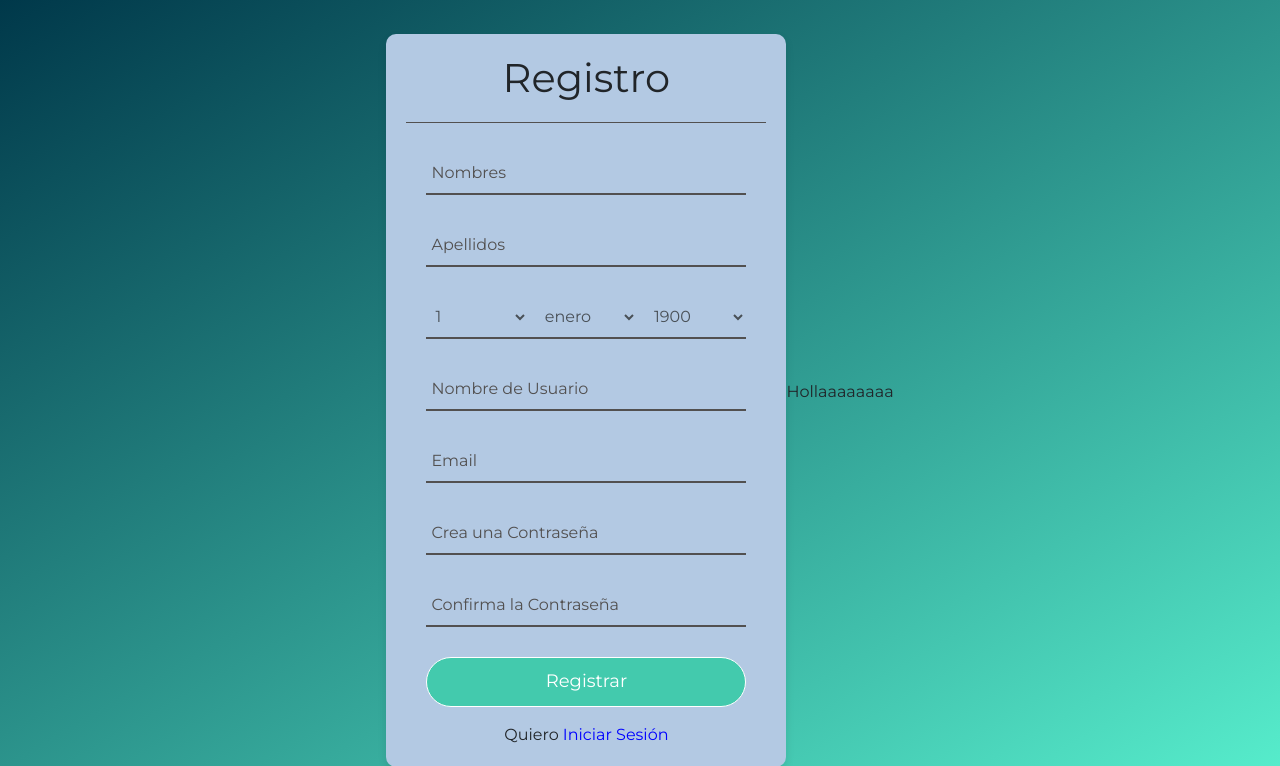
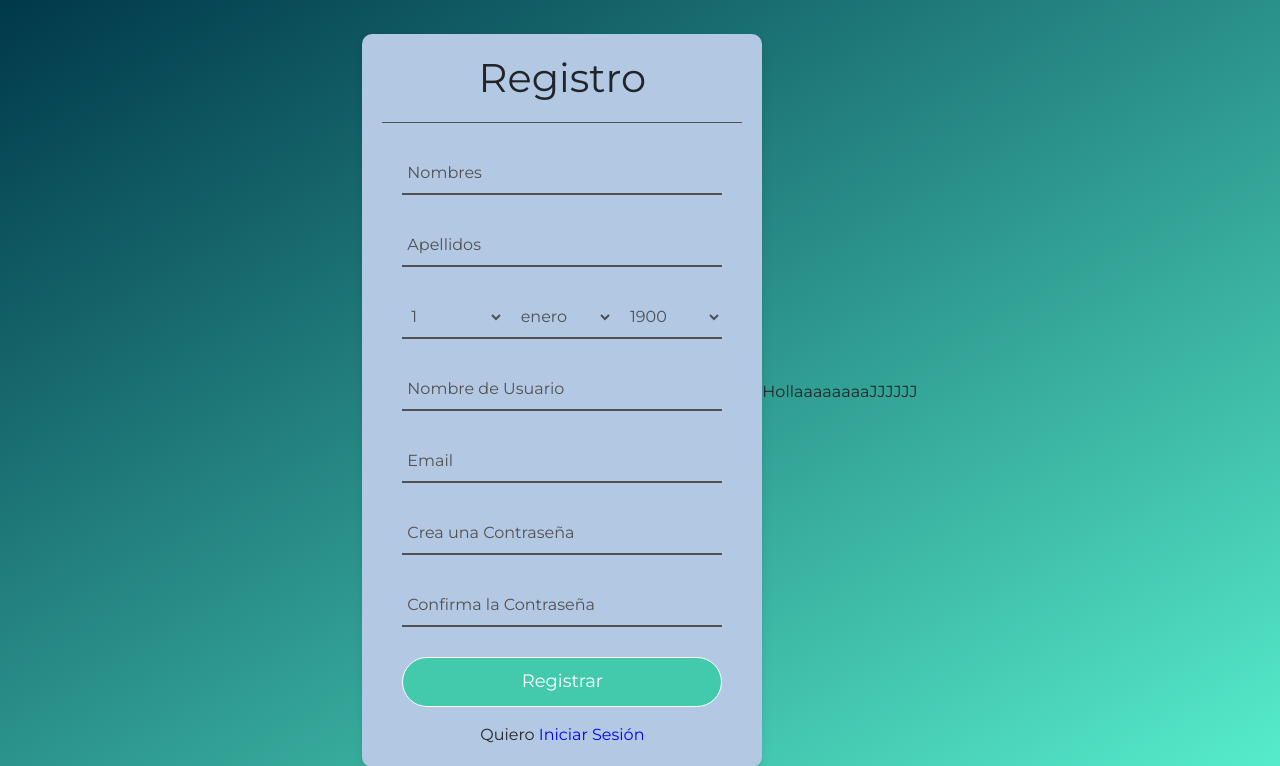
Before and after one commit to carlitos040506/LineDoctor, a Django app: page /paginas/registro/ in a window 1280 px wide. Shown: the top 766 px of the page. Run offline with Django 5.2, Linux system fonts and the light colour scheme; some libraries are stand-ins or nearby versions.

Commit message:
actualización

```diff
--- a/OneDrive/Documentos/JS Carlos/Entorno/LineDoctor/asistencia/templates/paginas/registro.html
+++ b/OneDrive/Documentos/JS Carlos/Entorno/LineDoctor/asistencia/templates/paginas/registro.html
@@ -204,6 +204,7 @@
         </form>
     </div>
     <p>Hollaaaaaaaa</p>
+    <p>JJJJJJ</p>
 </body>
 </html>
 {% endblock %}
```
